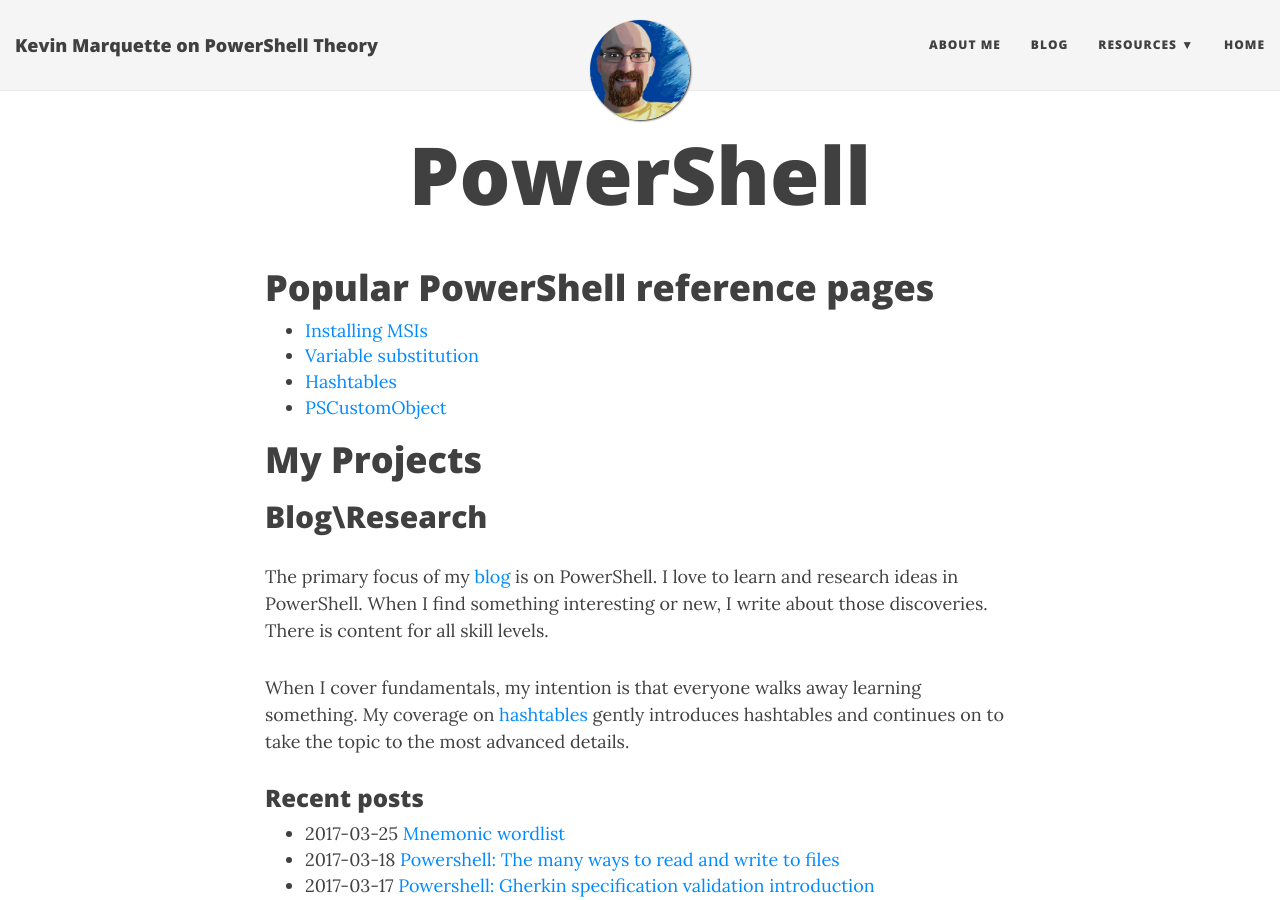
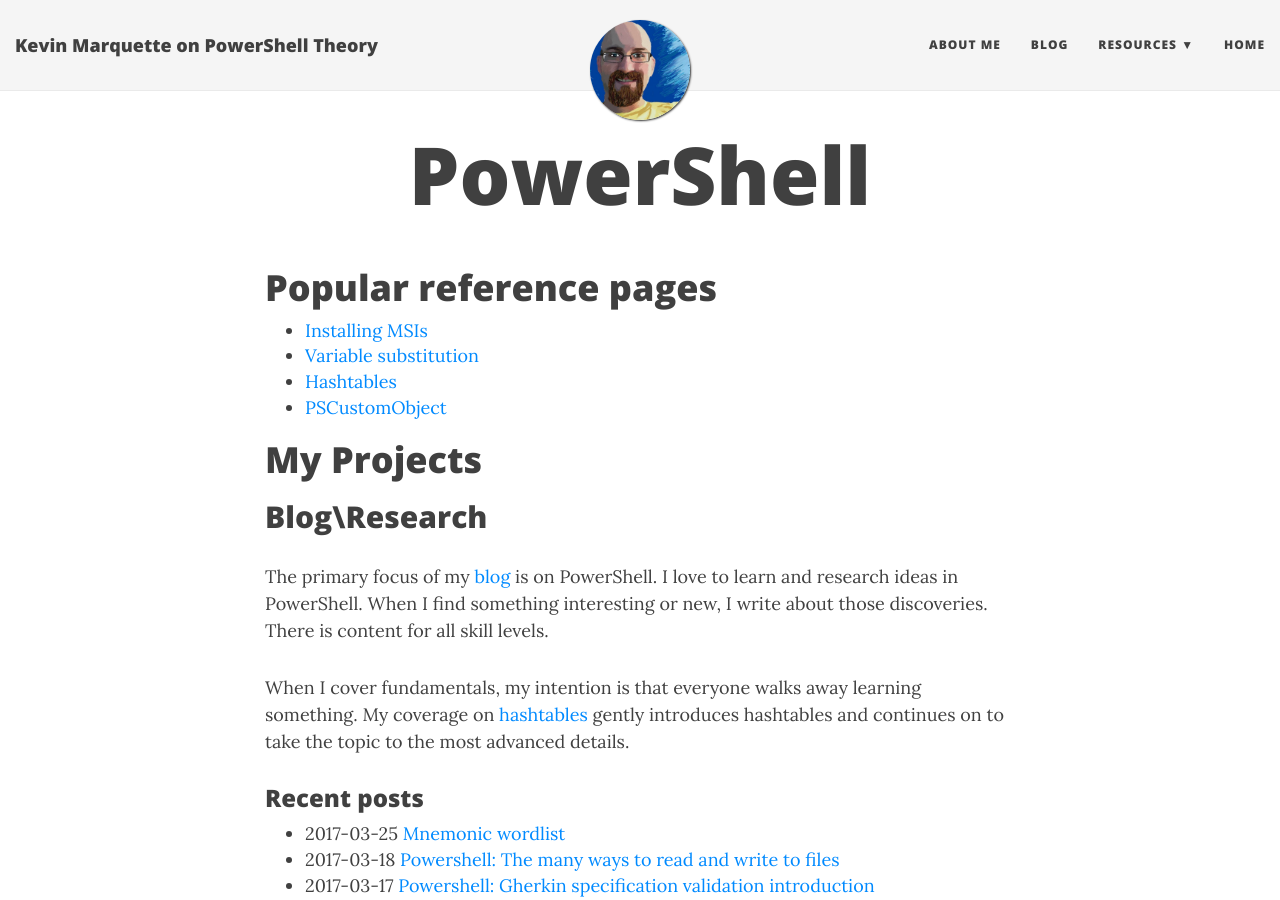
Before and after one commit to KevinMarquette/kevinmarquette.github.io, a Jekyll site: the page built from index.md, in a window 1280 px wide and 900 px high. Built offline with Jekyll 4.4.1, drawn with Linux system fonts in a browser that asks for light colours; nearby versions of some CDN libraries.

Commit message:
change title

```diff
--- a/index.md
+++ b/index.md
@@ -3,7 +3,7 @@
 title: PowerShell
 ---
 
-# Popular PowerShell reference pages
+# Popular reference pages
 
 * [Installing MSIs](\2016-10-21-powershell-installing-msi-files)
 * [Variable substitution](\2017-1-13-powershell-variable-substitution-in-strings)
```
